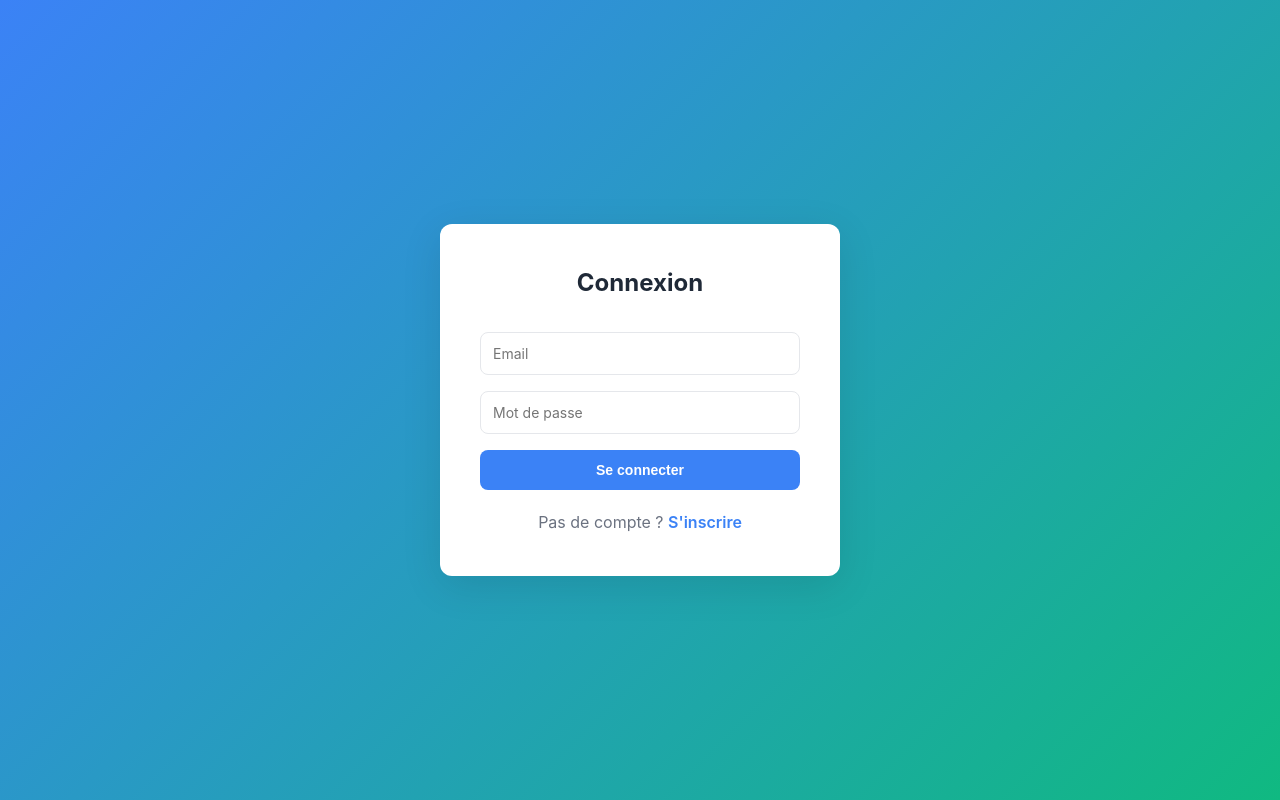
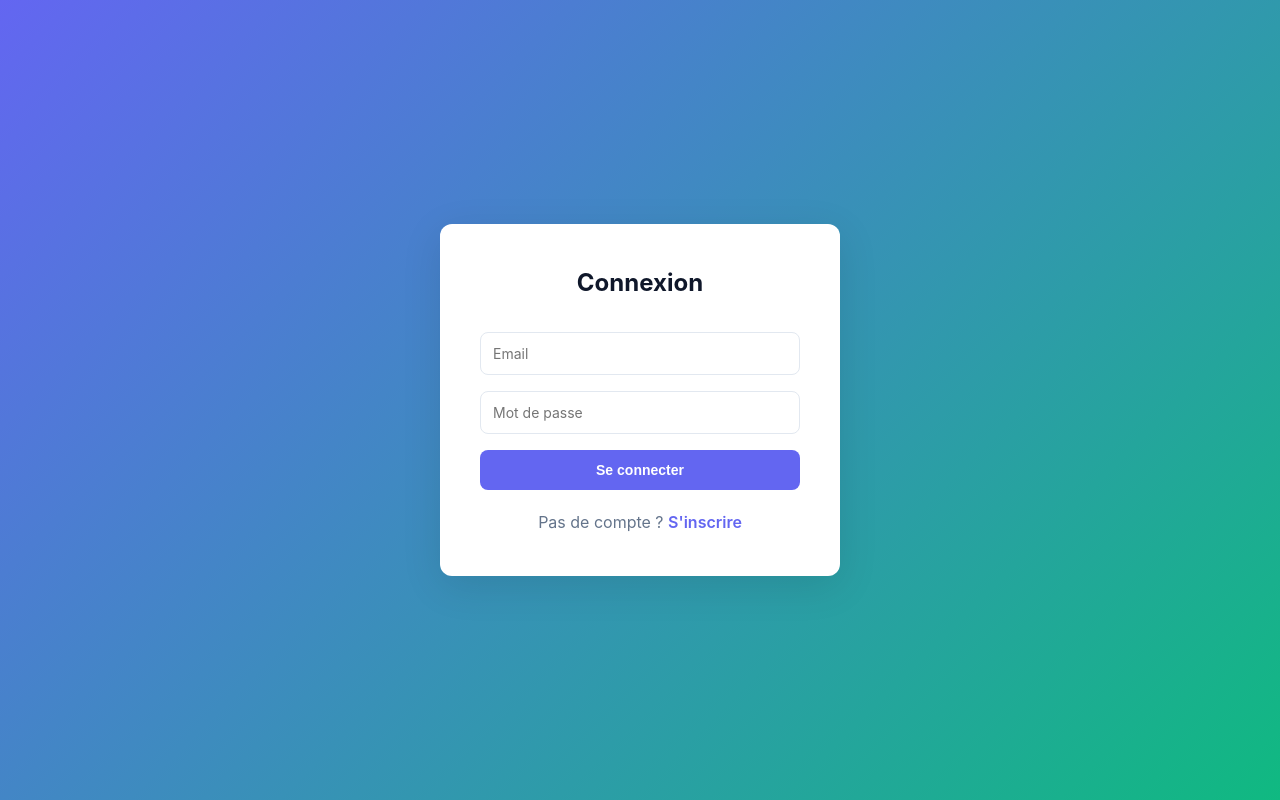
Before and after one commit to TafitaNiainaperline/suivi, a React (Vite) app: page /login in a window 1280 px wide. Built offline with nearby package versions, Linux system fonts and the light colour scheme; no server answers.

Commit message:
Improve global styles with new color theme and transitions

```diff
--- a/src/index.css
+++ b/src/index.css
@@ -5,15 +5,22 @@
 }
 
 :root {
-  --primary-color: #3b82f6;
+  --primary-color: #6366f1;
+  --primary-light: #818cf8;
+  --primary-dark: #4f46e5;
   --secondary-color: #10b981;
   --danger-color: #ef4444;
   --warning-color: #f59e0b;
-  --bg-light: #f9fafb;
+  --success-color: #10b981;
+  --bg-dark: #0f172a;
+  --bg-light: #f8fafc;
   --bg-white: #ffffff;
-  --text-dark: #1f2937;
-  --text-gray: #6b7280;
-  --border-color: #e5e7eb;
+  --text-dark: #0f172a;
+  --text-gray: #64748b;
+  --border-color: #e2e8f0;
+  --shadow-sm: 0 1px 2px 0 rgba(15, 23, 42, 0.05);
+  --shadow-md: 0 4px 6px -1px rgba(15, 23, 42, 0.1);
+  --shadow-lg: 0 10px 15px -3px rgba(15, 23, 42, 0.15);
 }
 
 body {
@@ -30,25 +37,28 @@ body {
 button {
   cursor: pointer;
   border: none;
-  border-radius: 6px;
-  padding: 8px 16px;
+  border-radius: 8px;
+  padding: 10px 18px;
   font-size: 14px;
-  font-weight: 500;
-  transition: all 0.2s;
+  font-weight: 600;
+  transition: all 0.3s ease;
 }
 
 button:hover {
-  opacity: 0.9;
+  transform: translateY(-2px);
+  box-shadow: var(--shadow-md);
 }
 
 input,
 textarea,
 select {
-  padding: 8px 12px;
-  border: 1px solid var(--border-color);
-  border-radius: 6px;
+  padding: 10px 14px;
+  border: 2px solid var(--border-color);
+  border-radius: 8px;
   font-size: 14px;
   font-family: inherit;
+  background-color: var(--bg-white);
+  transition: all 0.3s ease;
 }
 
 input:focus,
@@ -56,5 +66,6 @@ textarea:focus,
 select:focus {
   outline: none;
   border-color: var(--primary-color);
-  box-shadow: 0 0 0 3px rgba(59, 130, 246, 0.1);
+  box-shadow: 0 0 0 4px rgba(99, 102, 241, 0.1);
+  background-color: var(--bg-white);
 }
```
